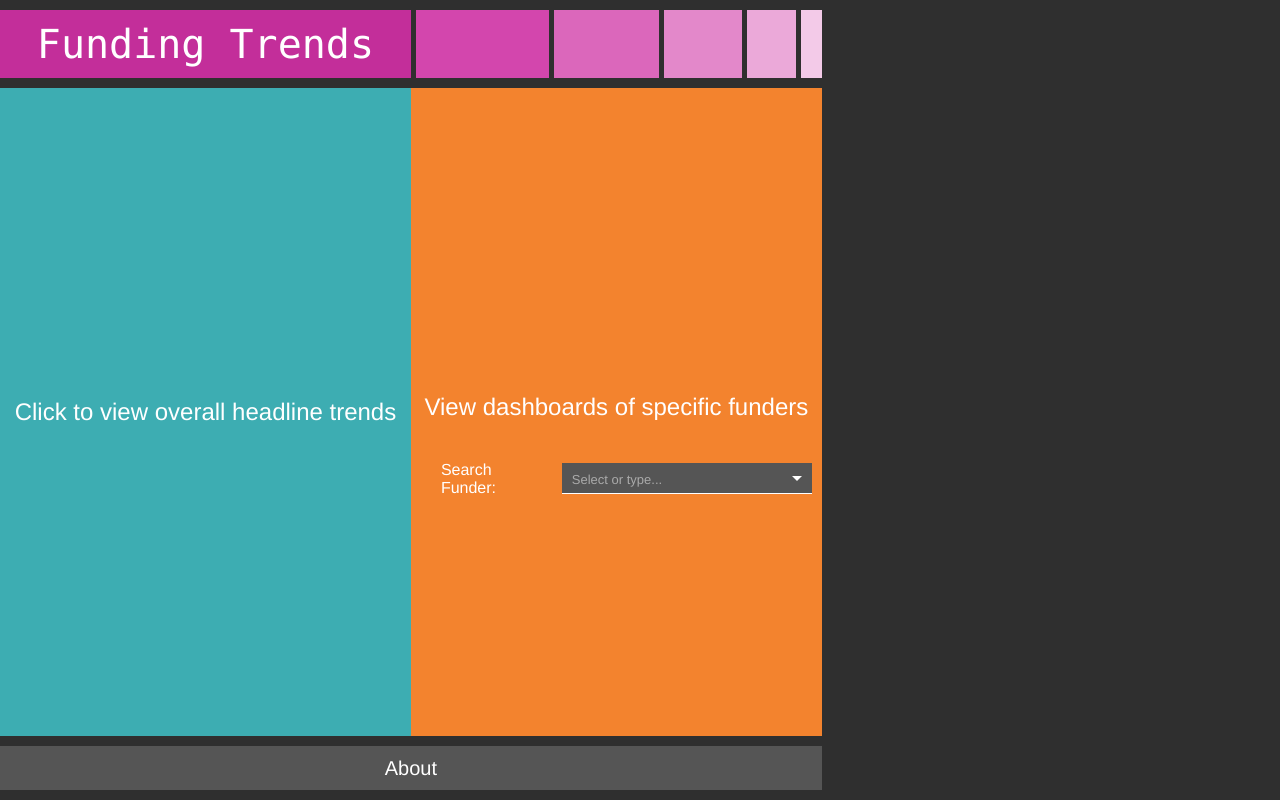
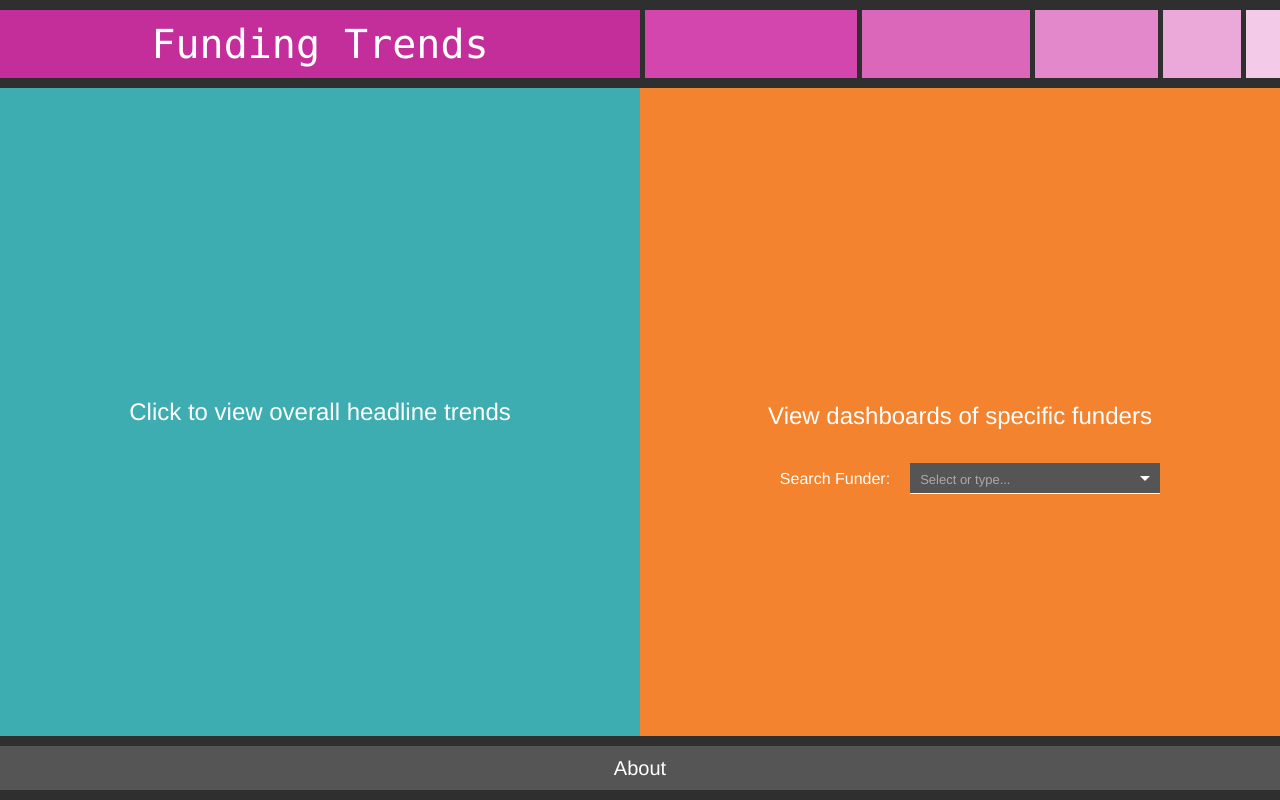
Before and after one commit to JPVSilva88/funding-trends, a React (Create React App) app: page / in a window 1280 px wide. Built offline with nearby package versions, Linux system fonts and the light colour scheme.

Commit message:
Main page fix

```diff
--- a/src/less/MainPage.less
+++ b/src/less/MainPage.less
@@ -2,6 +2,8 @@
   position: absolute;
   bottom: 0;
   top: 0;
+  left: 0;
+  right: 0;
 }
 
 .page-title {
--- a/src/less/index.css
+++ b/src/less/index.css
@@ -413,6 +413,8 @@ div.Select-placeholder {
   position: absolute;
   bottom: 0;
   top: 0;
+  left: 0;
+  right: 0;
 }
 .page-title {
   height: 11%;
```
